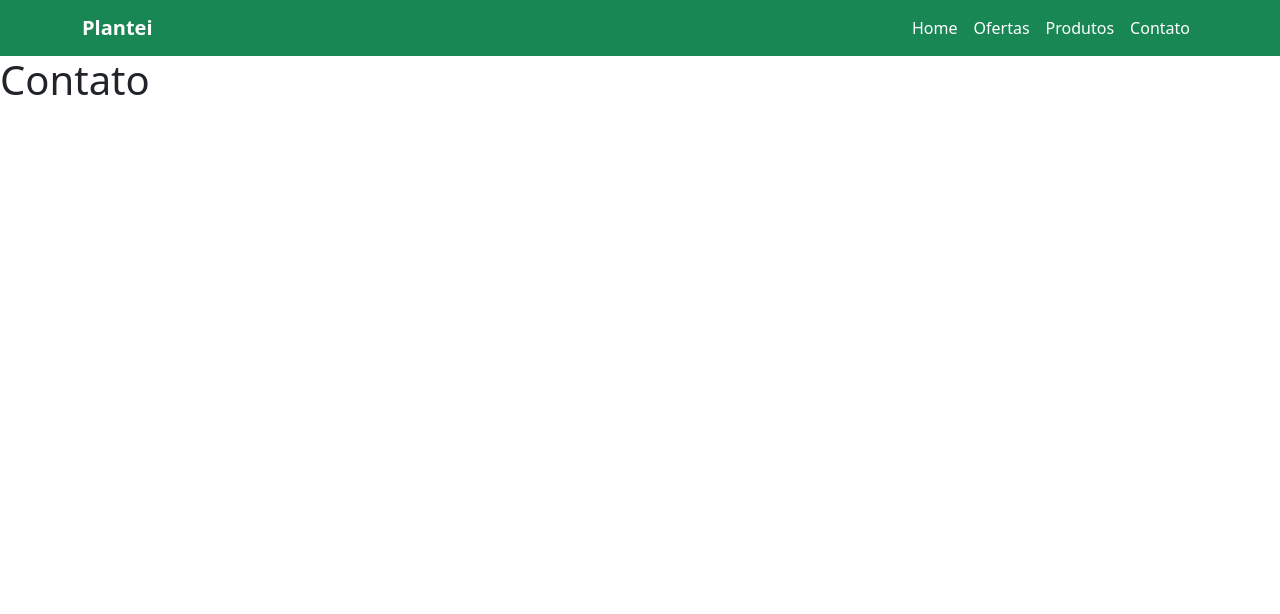
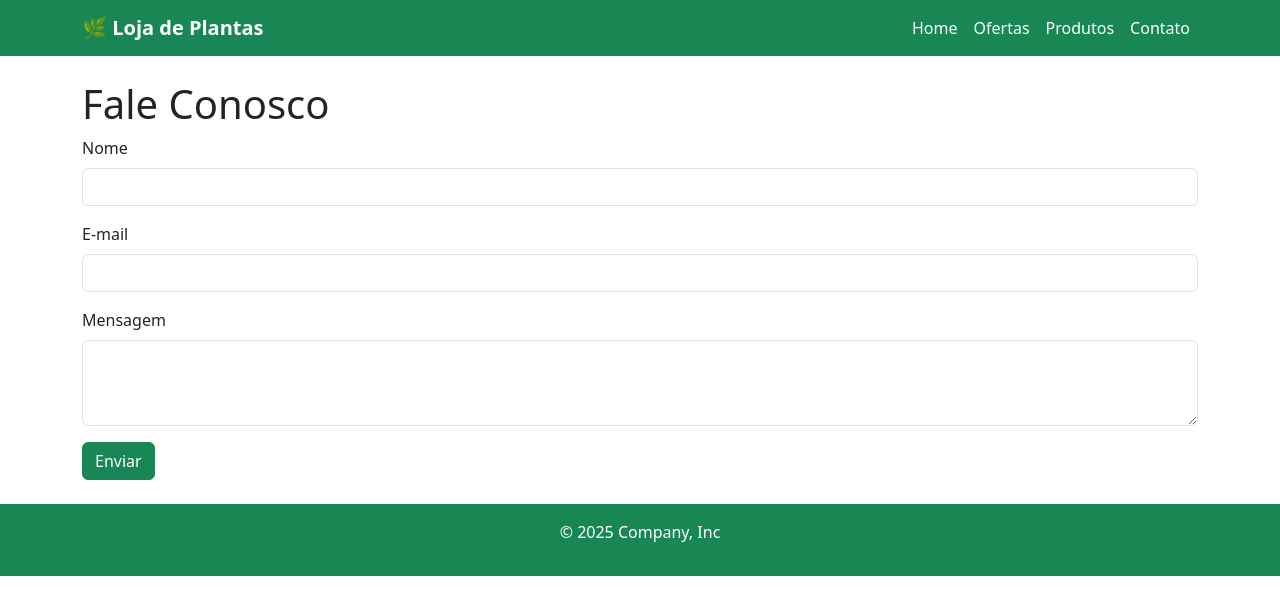
Before and after one commit to DavidWanderley/plantei-app, a plain HTML site: page contato/contato.html in a window 1280 px wide. Drawn offline with nearby package versions, Linux system fonts and the light colour scheme.

Commit message:
criando o form da pagina de contato

```diff
--- a/contato/contato.html
+++ b/contato/contato.html
@@ -16,9 +16,10 @@
   </head>
 
   <body>
+    <!-- navegacao -->
     <nav class="navbar navbar-expand-lg bg-success">
       <div class="container">
-        <a class="navbar-brand text-white fw-bold" href="../index.html">Plantei</a>
+        <a class="navbar-brand text-white fw-bold" href="../index.html">🌿 Loja de Plantas</a>
         <button
           class="navbar-toggler"
           type="button"
@@ -49,7 +50,36 @@
       </div>
     </nav>
 
-    <h1>Contato</h1>
+    <!-- form -->
+    <form class="container mt-4">
+      <h1>Fale Conosco</h1>
+
+      <div class="mb-3">
+        <label for="nome" class="form-label">Nome</label>
+        <input type="text" class="form-control" id="nome" required="">
+      </div>
+
+      <div class="mb-3">
+        <label for="email" class="form-label">E-mail</label>
+        <input type="email" class="form-control" id="email" required="">
+      </div>
+
+      <div class="mb-3">
+        <label for="mensagem" class="form-label">Mensagem</label>
+        <textarea class="form-control" id="mensagem" rows="3" required=""></textarea>
+      </div>
+
+      <button type="submit" class="btn btn-success">Enviar</button>
+
+    </form>
+
+    <!-- footer -->
+    <footer class="bg-success">
+      <div class="container py-3 my-4">
+        <p class="text-center text-white">© 2025 Company, Inc</p>
+      </div>
+    </footer>
+
     <script
       src="https://cdn.jsdelivr.net/npm/bootstrap@5.3.5/dist/js/bootstrap.bundle.min.js"
       integrity="sha384-k6d4wzSIapyDyv1kpU366/PK5hCdSbCRGRCMv+eplOQJWyd1fbcAu9OCUj5zNLiq"
```
